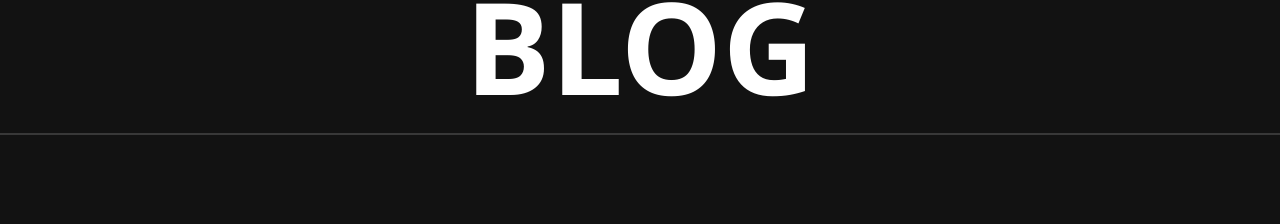
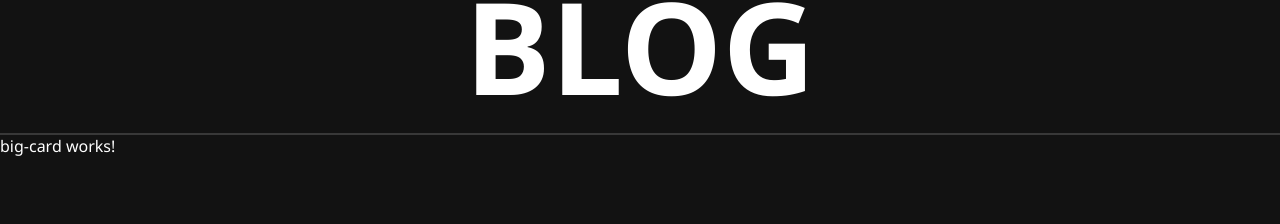
Before and after one commit to LuisGuilh3rme/Angular-Simple-Blog, an Angular app: page / in a window 1280 px wide. Shown: the part 76-300 px from the top of the page. Built offline with nearby package versions, Linux system fonts and the light colour scheme.

Commit message:
feat: add big-card component template

```diff
--- a/src/app/app.module.ts
+++ b/src/app/app.module.ts
@@ -6,13 +6,15 @@ import { AppComponent } from './app.component';
 import { HomeComponent } from './pages/home/home.component';
 import { MenuTitleComponent } from './components/menu-title/menu-title.component';
 import { MenuBarComponent } from './components/menu-bar/menu-bar.component';
+import { BigCardComponent } from './components/big-card/big-card.component';
 
 @NgModule({
   declarations: [
     AppComponent,
     HomeComponent,
     MenuTitleComponent,
-    MenuBarComponent
+    MenuBarComponent,
+    BigCardComponent
   ],
   imports: [
     BrowserModule,
--- /dev/null
+++ b/src/app/components/big-card/big-card.component.html
@@ -0,0 +1 @@
+<p>big-card works!</p>
--- /dev/null
+++ b/src/app/components/big-card/big-card.component.ts
@@ -0,0 +1,15 @@
+import { Component, OnInit } from '@angular/core';
+
+@Component({
+  selector: 'app-big-card',
+  templateUrl: './big-card.component.html',
+  styleUrls: ['./big-card.component.css']
+})
+export class BigCardComponent implements OnInit {
+
+  constructor() { }
+
+  ngOnInit(): void {
+  }
+
+}
--- a/src/app/pages/home/home.component.html
+++ b/src/app/pages/home/home.component.html
@@ -1 +1,2 @@
 <app-menu-title></app-menu-title>
+<app-big-card></app-big-card>
```
Also changed, not shown: src/app/components/big-card/big-card.component.css (added).
